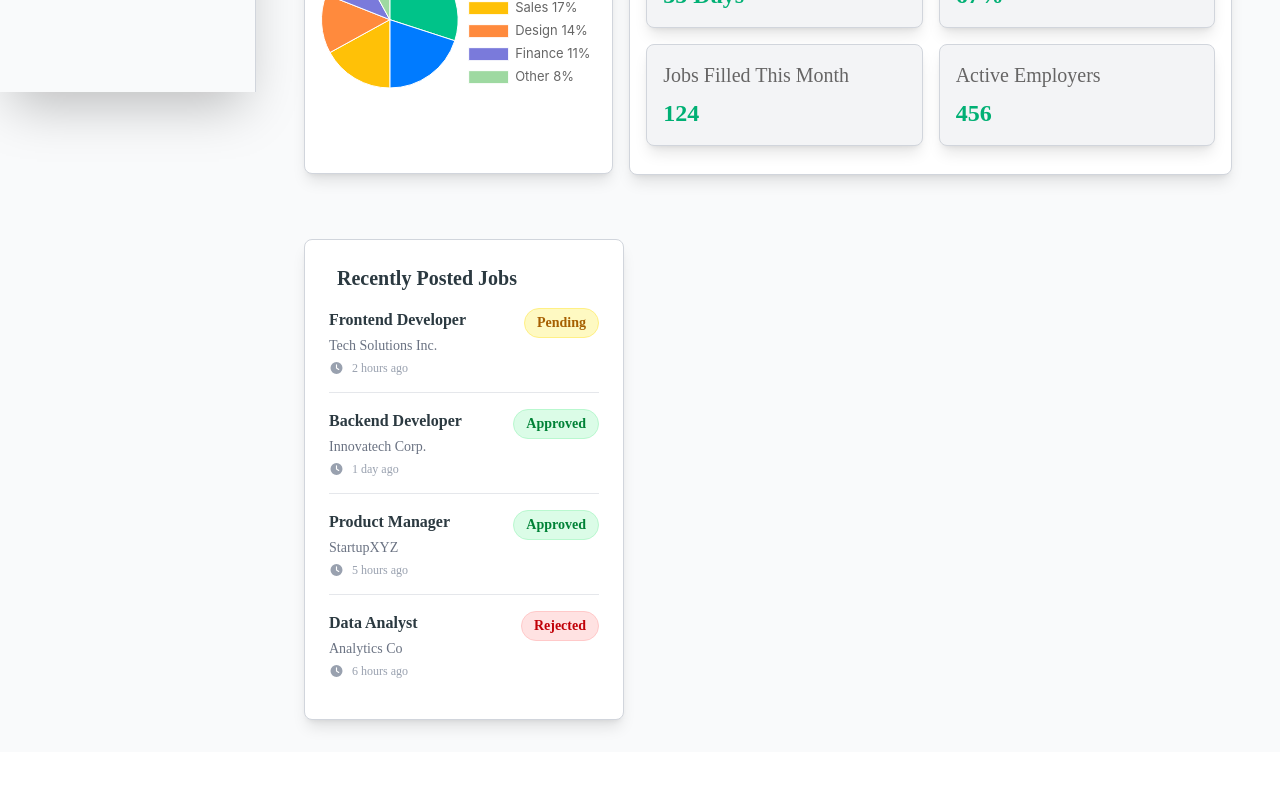
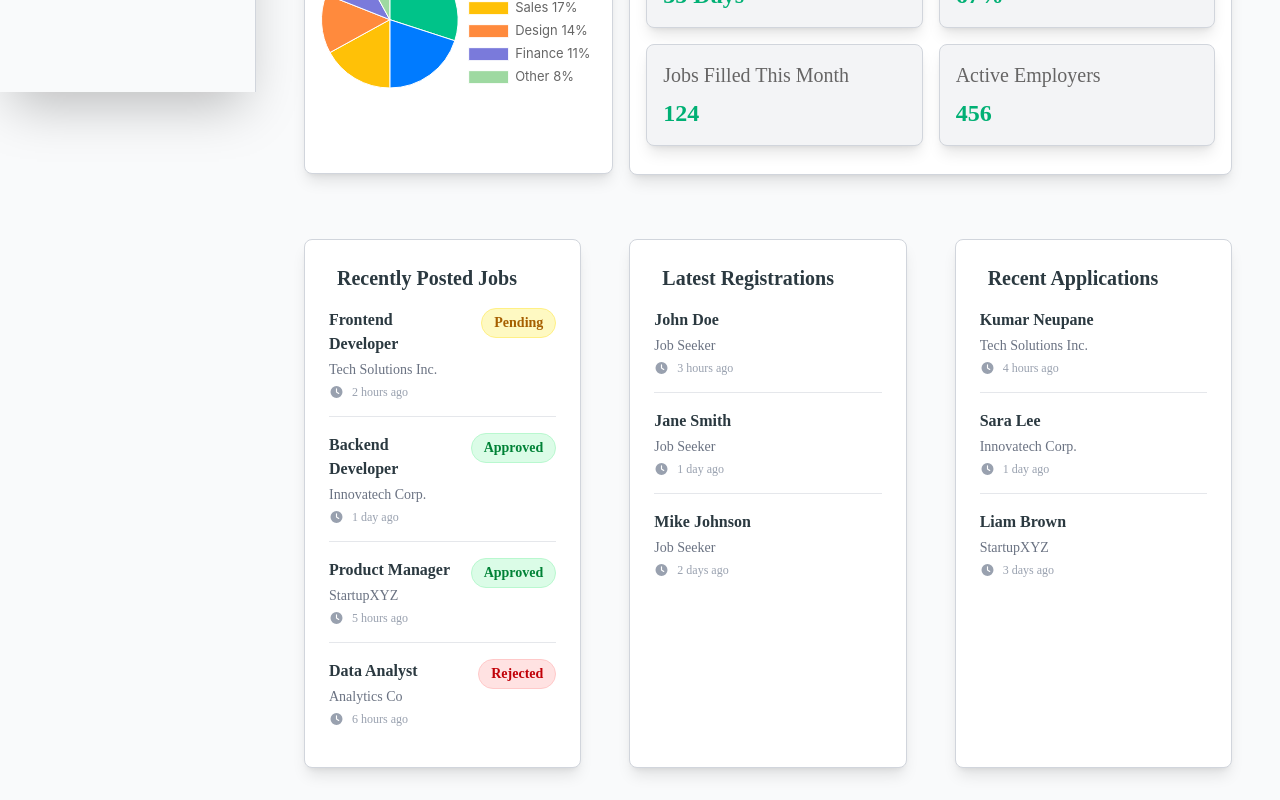
Before and after one commit to Kumar-neaupane/JobHub, a React (Vite) app in the folder frontend/: page /dashboard in a window 1280 px wide. Shown: the part 784-1584 px from the top of the page. Before the commit the page ends 1536 px from the top, so only its background shows below. Built offline with nearby package versions, Linux system fonts and the light colour scheme; a web font is replaced by a local one.

Commit message:
dahboard main page completed

```diff
--- a/frontend/src/admin/Dashboard.jsx
+++ b/frontend/src/admin/Dashboard.jsx
@@ -84,6 +84,17 @@ const Dashboard = () => {
       status: "Rejected",
     },
   ];
+  const latestReg=[
+    { title: "John Doe", companyName: "Job Seeker", Time: "3 hours ago" },
+    { title: "Jane Smith", companyName: "Job Seeker", Time: "1 day ago" },
+    { title: "Mike Johnson", companyName: "Job Seeker", Time: "2 days ago" },
+  ];
+
+  const recentApplications=[
+    { title: "Kumar Neupane", companyName: "Tech Solutions Inc.", Time: "4 hours ago" },
+    { title: "Sara Lee", companyName: "Innovatech Corp.", Time: "1 day ago" },
+    { title: "Liam Brown", companyName: "StartupXYZ", Time: "3 days ago" },
+  ]
   return (
     <div className="min-h-screen bg-gray-50">
       <Topbar />
@@ -146,7 +157,14 @@ const Dashboard = () => {
             </motion.div>
           </div>
 
-          <div className="shadow-lg border border-gray-300 rounded-lg bg-white p-6 mx-4 my-8 w-full md:w-1/3">
+          <div className="last-card flex flex-row gap-4">
+            <motion.div
+              initial={{ opacity: 0, y: 20 }}
+              animate={{ opacity: 1, y: 0 }}
+              whileHover={{ scale: 1.04 }}
+              transition={{ duration: 0.1, delay: 0.1 }}
+              className="shadow-lg border border-gray-300 rounded-lg bg-white p-6 mx-4 my-8 w-full md:w-1/3"
+            >
               <div className="flex items-center gap-2 mb-4">
                 <p className="text-green-600 text-lg"></p>
                 <h2 className="text-[var(--heading)] text-xl font-bold">
@@ -168,6 +186,67 @@ const Dashboard = () => {
                   </div>
                 ))}
               </div>
+            </motion.div>
+
+            <motion.div
+              initial={{ opacity: 0, y: 20 }}
+              animate={{ opacity: 1, y: 0 }}
+              transition={{ duration: 0.1, delay: 0.1 }}
+              whileHover={{ scale: 1.04 }}
+              className="shadow-lg border border-gray-300 rounded-lg bg-white p-6 mx-4 my-8 w-full md:w-1/3"
+            >
+              <div className="flex items-center gap-2 mb-4">
+                <p className="text-green-600 text-lg"></p>
+                <h2 className="text-[var(--heading)] text-xl font-bold">
+                  Latest Registrations
+                </h2>
+              </div>
+              <div className="flex flex-col gap-4">
+                {latestReg.map((item, index) => (
+                  <div
+                    key={index}
+                    className="flex items-start justify-between gap-4 border-b border-gray-200 pb-4 last:border-b-0"
+                  >
+                    <Smallcard
+                      title={item.title}
+                      companyName={item.companyName}
+                      Time={item.Time}
+                    />
+                    {/* <StatusBtn status={item.status} /> */}
+                  </div>
+                ))}
+              </div>
+            </motion.div>
+
+            <motion.div
+              initial={{ opacity: 0, y: 20 }}
+              animate={{ opacity: 1, y: 0 }}
+              whileHover={{ scale: 1.04 }}
+              transition={{ duration: 0.1, delay: 0.1 }}
+              className="shadow-lg border border-gray-300 rounded-lg bg-white p-6 mx-4 my-8 w-full md:w-1/3"
+            >
+              <div className="flex items-center gap-2 mb-4">
+                <p className="text-green-600 text-lg"></p>
+                <h2 className="text-[var(--heading)] text-xl font-bold">
+                  Recent Applications
+                </h2>
+              </div>
+              <div className="flex flex-col gap-4">
+                {recentApplications.map((item, index) => (
+                  <div
+                    key={index}
+                    className="flex items-start justify-between gap-4 border-b border-gray-200 pb-4 last:border-b-0"
+                  >
+                    <Smallcard
+                      title={item.title}
+                      companyName={item.companyName}
+                      Time={item.Time}
+                    />
+                    {/* <StatusBtn status={item.status} /> */}
+                  </div>
+                ))}
+              </div>
+            </motion.div>
           </div>
         </div>
       </div>
```
Lines whose indentation alone changed are shown as unchanged.
